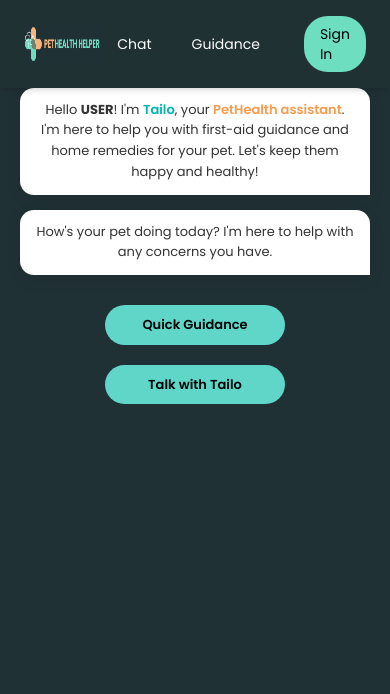
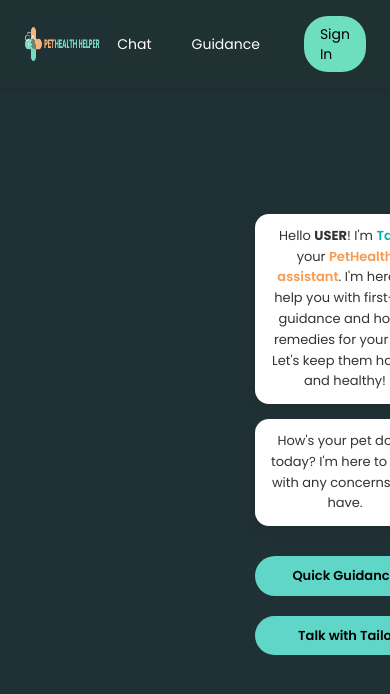
Before and after one commit to kurtrockx/pet-health-ai, a React (Vite) app: page /Home in a window 390 px wide. Shown: the top 694 px of the page. Built offline with nearby package versions, Linux system fonts and the light colour scheme; a web font is replaced by a local one.

Commit message:
revert to right side in homepage

```diff
--- a/src/components/css/homepage.css
+++ b/src/components/css/homepage.css
@@ -1,5 +1,3 @@
-
-
 body {
   background-size: 300% 300%;
   animation: moveCircular 15s linear infinite;
@@ -52,7 +50,7 @@ body {
   gap: 25px;
 }
 .topbar button {
-  padding: .5rem .75rem;
+  padding: 0.5rem 0.75rem;
   font-size: 1rem;
   transition: all 0.25s ease;
 }
@@ -78,17 +76,19 @@ body {
 
 /* Main Content */
 .main-content {
+  position: relative;
+  top: 20px;
   display: flex;
   justify-content: center;
   align-items: center;
   padding: 0 60px;
   gap: 40px;
-  min-height: calc(100vh - 80px);
 }
 
 /* Chat Section */
 .left-side {
   max-width: 600px;
+  margin-left: 300px;
   flex: 1;
 }
 
@@ -195,7 +195,6 @@ body {
 
   .main-content {
     flex-direction: column;
-    padding: 20px 30px;
     text-align: center;
   }
 
@@ -234,10 +233,6 @@ body {
   .topbar a {
     font-size: 11px;
     padding: 5px 10px;
-  }
-
-  .main-content {
-    padding: 20px;
   }
 
   .chat-bubble {
```
